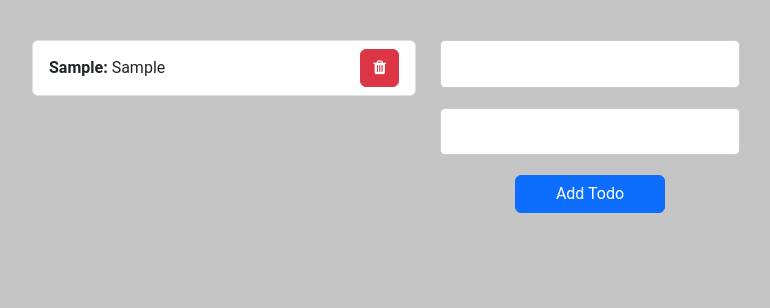
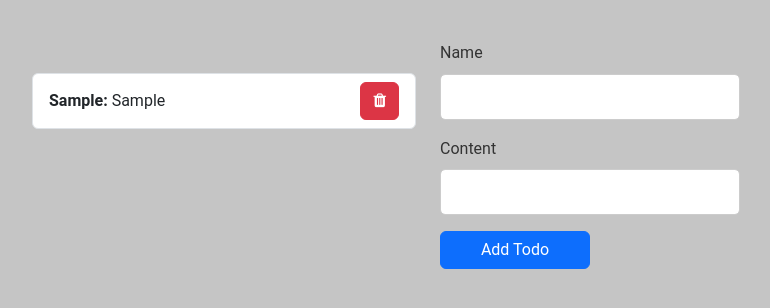
Before and after one commit to yassine-sallemi/atelier_js, a plain HTML site: page todo.html in a window 1280 px wide. Both pictures are taken after typing "Sample", "Sample" into the empty fields and a click on the button "Add Todo". Shown: the whole page, without its empty margins (8-778 px from the left). Drawn offline with nearby package versions, Linux system fonts and the light colour scheme.

Commit message:
update: todo-inputs

```diff
--- a/styles.css
+++ b/styles.css
@@ -35,12 +35,7 @@ body {
 }
 
 .todo-list {
-  list-style: none;
-  padding: 10px;
-  margin: 10px 0;
-  background-color: #fff;
-  border-radius: 5px;
-  box-shadow: 0 0 5px rgba(0, 0, 0, 0.1);
+  padding-top: 33px;
 }
 
 .todo {
--- a/todo.html
+++ b/todo.html
@@ -18,14 +18,22 @@
   <body>
     <div class="row todo">
       <!-- <div class="row justify-content-start"> -->
-      <div class="col-4">
+      <div class="col-4 todo-list">
         <ul id="todo-list" class="list-group"></ul>
       </div>
       <div class="col">
         <div class="todo-add">
-          <input type="text" name="name" id="name-input" />
-          <input type="text" name="content" id="content-input" />
-          <button class="btn btn-primary" id="todo-btn">Add Todo</button>
+          <form>
+            <div class="mb-3">
+              <label for="name-input" class="form-label">Name</label>
+              <input type="text" class="form-control" id="name-input" />
+            </div>
+            <div class="mb-3">
+              <label for="content-input" class="form-label">Content</label>
+              <input type="text" class="form-control" id="content-input" />
+            </div>
+            <button class="btn btn-primary" id="todo-btn">Add Todo</button>
+          </form>
         </div>
       </div>
     </div>
--- a/todo.js
+++ b/todo.js
@@ -3,7 +3,8 @@ const contentInput = document.getElementById("content-input");
 const addTodo = document.getElementById("todo-btn");
 const todoList = document.getElementById("todo-list");
 
-addTodo.addEventListener("click", () => {
+addTodo.addEventListener("click", (e) => {
+  e.preventDefault();
   if (nameInput.value.trim() === "" || contentInput.value.trim() === "") {
     alert("Please fill in both fields.");
     return;
```
